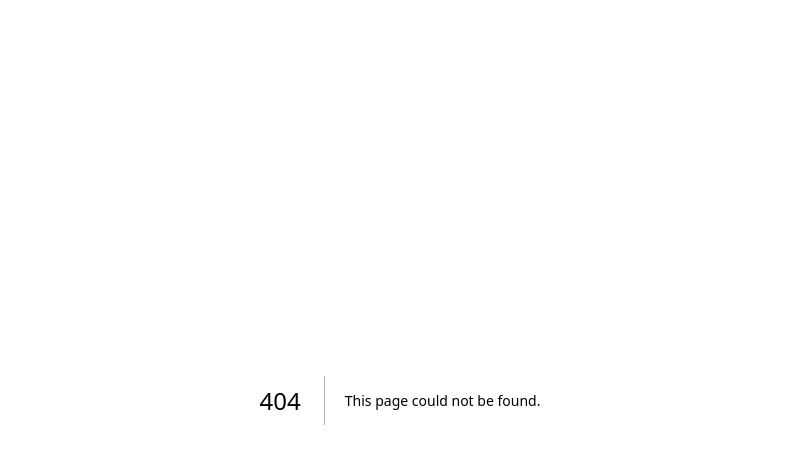
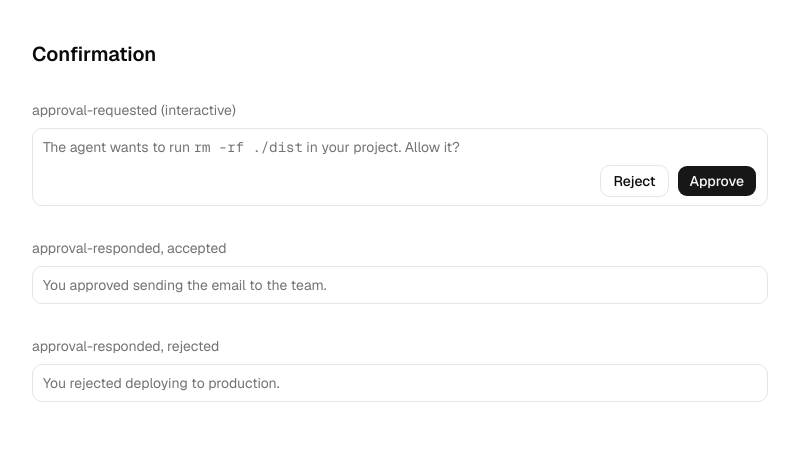
Before and after one commit to jamierthompson/uifiles, a Next.js app: page /preview/confirmation in a window 1280 px wide. Before the commit this address had no page. Shown: the top 464 px of the page, without its empty margins (240-1039 px from the left). Built offline with nearby package versions, Linux system fonts and the light colour scheme.

Commit message:
feat(ai): port confirmation
Base UI port of AI Elements confirmation (tool approval). Import rewrites only.

```diff
--- /dev/null
+++ b/app/preview/confirmation/page.tsx
@@ -0,0 +1,117 @@
+"use client"
+
+import type { ToolUIPart } from "ai"
+import { useState } from "react"
+import {
+  Confirmation,
+  ConfirmationAccepted,
+  ConfirmationAction,
+  ConfirmationActions,
+  ConfirmationRejected,
+  ConfirmationRequest,
+  ConfirmationTitle,
+} from "@/registry/ai/confirmation"
+
+type Approval =
+  | { id: string; approved?: never; reason?: never }
+  | { id: string; approved: boolean; reason?: string }
+
+function InteractiveConfirmation() {
+  const [state, setState] = useState<ToolUIPart["state"]>("approval-requested")
+  const [approval, setApproval] = useState<Approval>({ id: "call_01" })
+
+  const respond = (approved: boolean) => {
+    setApproval({ id: "call_01", approved })
+    setState("approval-responded")
+  }
+
+  return (
+    <div className="flex flex-col gap-2">
+      <Confirmation approval={approval} state={state}>
+        <ConfirmationTitle>
+          <ConfirmationRequest>
+            The agent wants to run <code>rm -rf ./dist</code> in your project.
+            Allow it?
+          </ConfirmationRequest>
+          <ConfirmationAccepted>
+            You approved <code>rm -rf ./dist</code>.
+          </ConfirmationAccepted>
+          <ConfirmationRejected>
+            You rejected <code>rm -rf ./dist</code>.
+          </ConfirmationRejected>
+        </ConfirmationTitle>
+        <ConfirmationActions>
+          <ConfirmationAction onClick={() => respond(false)} variant="outline">
+            Reject
+          </ConfirmationAction>
+          <ConfirmationAction onClick={() => respond(true)}>
+            Approve
+          </ConfirmationAction>
+        </ConfirmationActions>
+      </Confirmation>
+      {state !== "approval-requested" && (
+        <button
+          className="self-start text-xs text-muted-foreground underline"
+          onClick={() => {
+            setApproval({ id: "call_01" })
+            setState("approval-requested")
+          }}
+          type="button"
+        >
+          Reset
+        </button>
+      )}
+    </div>
+  )
+}
+
+export default function ConfirmationPreview() {
+  return (
+    <>
+      <h1 className="font-heading text-xl font-semibold">Confirmation</h1>
+
+      <section className="flex flex-col gap-2">
+        <h2 className="text-sm text-muted-foreground">
+          approval-requested (interactive)
+        </h2>
+        <InteractiveConfirmation />
+      </section>
+
+      <section className="flex flex-col gap-2">
+        <h2 className="text-sm text-muted-foreground">
+          approval-responded, accepted
+        </h2>
+        <Confirmation
+          approval={{ id: "call_02", approved: true }}
+          state="output-available"
+        >
+          <ConfirmationTitle>
+            <ConfirmationAccepted>
+              You approved sending the email to the team.
+            </ConfirmationAccepted>
+          </ConfirmationTitle>
+        </Confirmation>
+      </section>
+
+      <section className="flex flex-col gap-2">
+        <h2 className="text-sm text-muted-foreground">
+          approval-responded, rejected
+        </h2>
+        <Confirmation
+          approval={{
+            id: "call_03",
+            approved: false,
+            reason: "Not before the release freeze.",
+          }}
+          state="output-denied"
+        >
+          <ConfirmationTitle>
+            <ConfirmationRejected>
+              You rejected deploying to production.
+            </ConfirmationRejected>
+          </ConfirmationTitle>
+        </Confirmation>
+      </section>
+    </>
+  )
+}
--- /dev/null
+++ b/registry/ai/confirmation.tsx
@@ -0,0 +1,174 @@
+// Derived from Vercel AI Elements confirmation.tsx (Apache-2.0, Copyright 2023 Vercel, Inc.).
+// Modified for uifiles: ported from Radix UI to Base UI; dependencies point at @uifiles.
+"use client"
+
+import type { ToolUIPart } from "ai"
+import { cn } from "cn"
+import type { ComponentProps, ReactNode } from "react"
+import { createContext, useContext, useMemo } from "react"
+import { Alert, AlertDescription } from "@/components/ui/alert"
+import { Button } from "@/components/ui/button"
+
+type ToolUIPartApproval =
+  | {
+      id: string
+      approved?: never
+      reason?: never
+    }
+  | {
+      id: string
+      approved: boolean
+      reason?: string
+    }
+  | {
+      id: string
+      approved: true
+      reason?: string
+    }
+  | {
+      id: string
+      approved: true
+      reason?: string
+    }
+  | {
+      id: string
+      approved: false
+      reason?: string
+    }
+  | undefined
+
+interface ConfirmationContextValue {
+  approval: ToolUIPartApproval
+  state: ToolUIPart["state"]
+}
+
+const ConfirmationContext = createContext<ConfirmationContextValue | null>(null)
+
+const useConfirmation = () => {
+  const context = useContext(ConfirmationContext)
+
+  if (!context) {
+    throw new Error("Confirmation components must be used within Confirmation")
+  }
+
+  return context
+}
+
+export type ConfirmationProps = ComponentProps<typeof Alert> & {
+  approval?: ToolUIPartApproval
+  state: ToolUIPart["state"]
+}
+
+export const Confirmation = ({
+  className,
+  approval,
+  state,
+  ...props
+}: ConfirmationProps) => {
+  const contextValue = useMemo(() => ({ approval, state }), [approval, state])
+
+  if (!approval || state === "input-streaming" || state === "input-available") {
+    return null
+  }
+
+  return (
+    <ConfirmationContext.Provider value={contextValue}>
+      <Alert className={cn("flex flex-col gap-2", className)} {...props} />
+    </ConfirmationContext.Provider>
+  )
+}
+
+export type ConfirmationTitleProps = ComponentProps<typeof AlertDescription>
+
+export const ConfirmationTitle = ({
+  className,
+  ...props
+}: ConfirmationTitleProps) => (
+  <AlertDescription className={cn("inline", className)} {...props} />
+)
+
+export interface ConfirmationRequestProps {
+  children?: ReactNode
+}
+
+export const ConfirmationRequest = ({ children }: ConfirmationRequestProps) => {
+  const { state } = useConfirmation()
+
+  // Only show when approval is requested
+  if (state !== "approval-requested") {
+    return null
+  }
+
+  return children
+}
+
+export interface ConfirmationAcceptedProps {
+  children?: ReactNode
+}
+
+export const ConfirmationAccepted = ({
+  children,
+}: ConfirmationAcceptedProps) => {
+  const { approval, state } = useConfirmation()
+
+  // Only show when approved and in response states
+  if (
+    !approval?.approved ||
+    (state !== "approval-responded" &&
+      state !== "output-denied" &&
+      state !== "output-available")
+  ) {
+    return null
+  }
+
+  return children
+}
+
+export interface ConfirmationRejectedProps {
+  children?: ReactNode
+}
+
+export const ConfirmationRejected = ({
+  children,
+}: ConfirmationRejectedProps) => {
+  const { approval, state } = useConfirmation()
+
+  // Only show when rejected and in response states
+  if (
+    approval?.approved !== false ||
+    (state !== "approval-responded" &&
+      state !== "output-denied" &&
+      state !== "output-available")
+  ) {
+    return null
+  }
+
+  return children
+}
+
+export type ConfirmationActionsProps = ComponentProps<"div">
+
+export const ConfirmationActions = ({
+  className,
+  ...props
+}: ConfirmationActionsProps) => {
+  const { state } = useConfirmation()
+
+  // Only show when approval is requested
+  if (state !== "approval-requested") {
+    return null
+  }
+
+  return (
+    <div
+      className={cn("flex items-center justify-end gap-2 self-end", className)}
+      {...props}
+    />
+  )
+}
+
+export type ConfirmationActionProps = ComponentProps<typeof Button>
+
+export const ConfirmationAction = (props: ConfirmationActionProps) => (
+  <Button className="h-8 px-3 text-sm" type="button" {...props} />
+)
```
Also changed, not shown: 1 other file (tests, documents, lock files or other folders).
